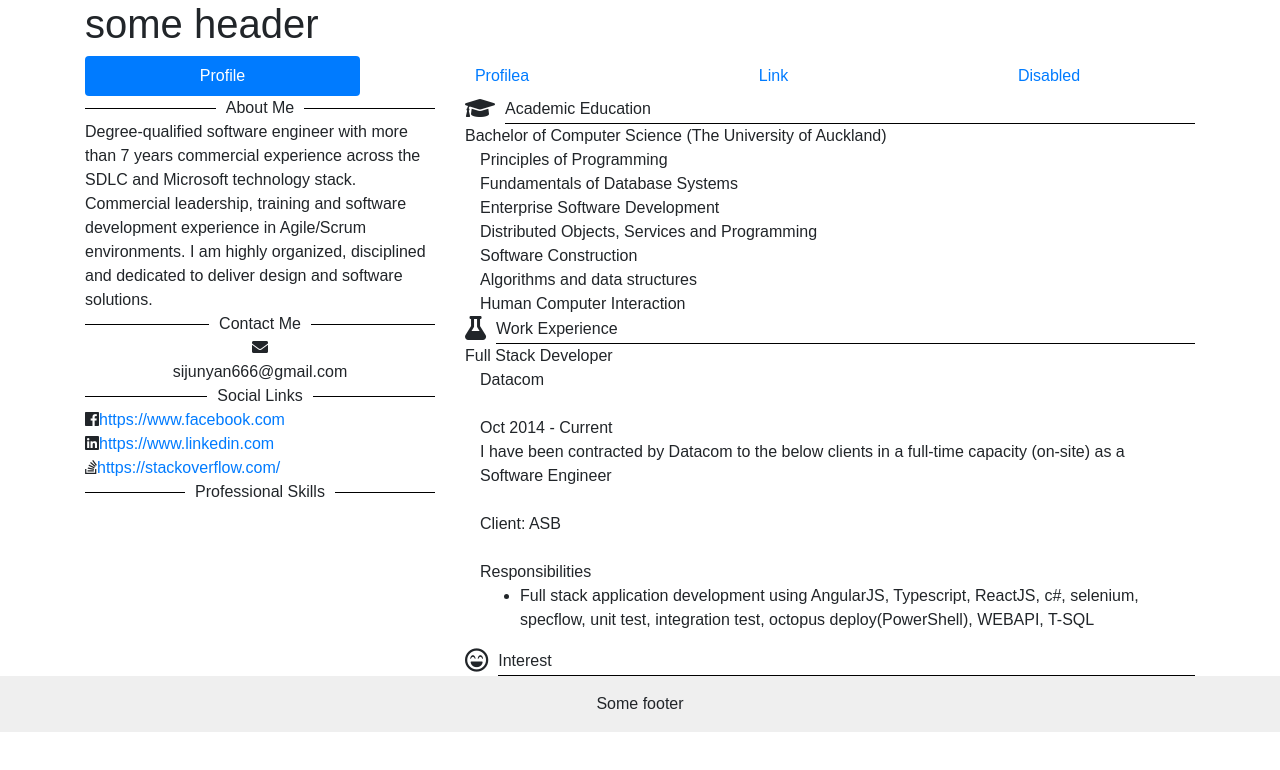
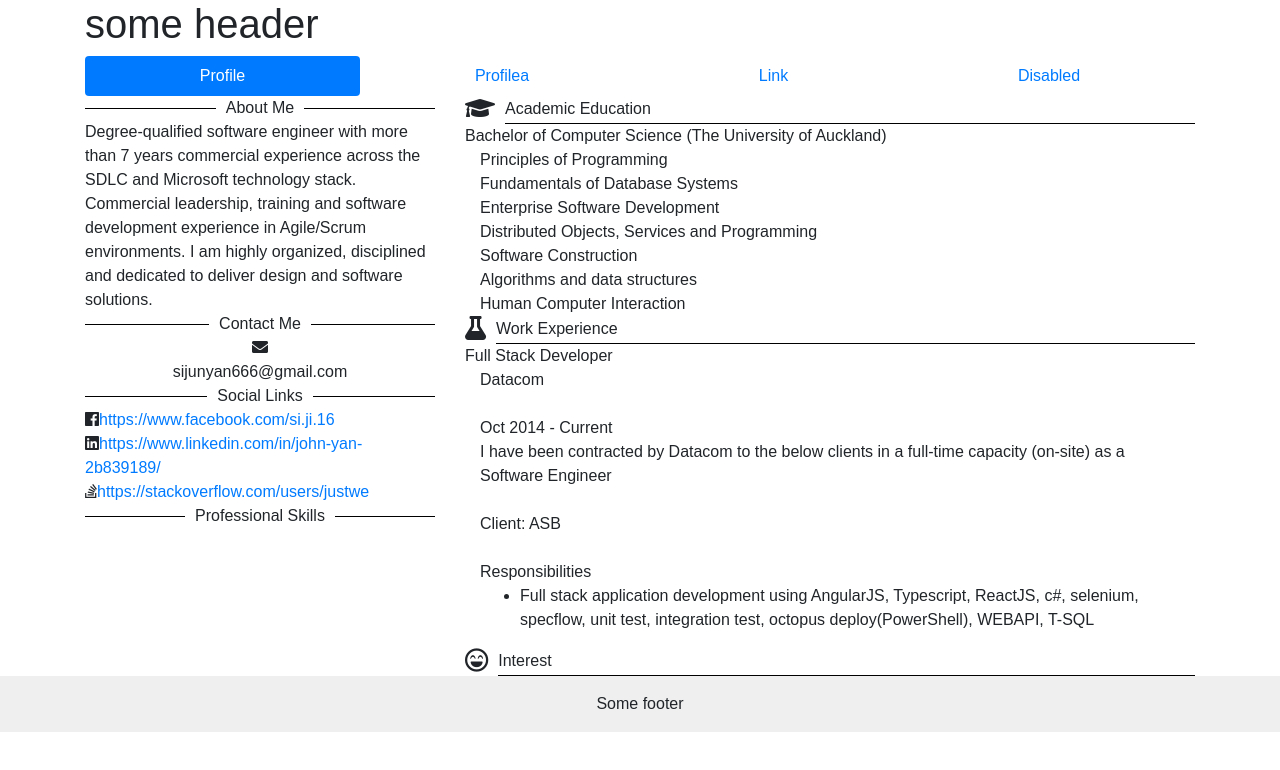
Before and after one commit to johnyan094/profile-react, a React (Create React App) app: page / in a window 1280 px wide. Shown: the top 770 px of the page. Built offline with nearby package versions, Linux system fonts and the light colour scheme.

Commit message:
update links

```diff
--- a/src/components/page/profile/socialLink.tsx
+++ b/src/components/page/profile/socialLink.tsx
@@ -7,15 +7,15 @@ export class SocialLink extends React.Component {
         <div className='social-link'>
             <div>
                 <i className="fab fa-facebook" />
-                <a href='https://www.facebook.com/si.ji.16'>https://www.facebook.com</a>
+                <a href='https://www.facebook.com/si.ji.16'>https://www.facebook.com/si.ji.16</a>
             </div>
             <div>
                 <i className="fab fa-linkedin" />
-                <a href='https://www.linkedin.com/in/john-yan-2b839189/'>https://www.linkedin.com</a>
+                <a href='https://www.linkedin.com/in/john-yan-2b839189/'>https://www.linkedin.com/in/john-yan-2b839189/</a>
             </div>
             <div>
                 <i className="fab fa-stack-overflow" />
-                <a href='https://stackoverflow.com/users/3188910/justwe?tab=profile'>https://stackoverflow.com/</a>
+                <a href='https://stackoverflow.com/users/3188910/justwe?tab=profile'>https://stackoverflow.com/users/justwe</a>
             </div>
         </div>
       );
```
Also changed, not shown: 1 other file (tests, documents, lock files or other folders).
